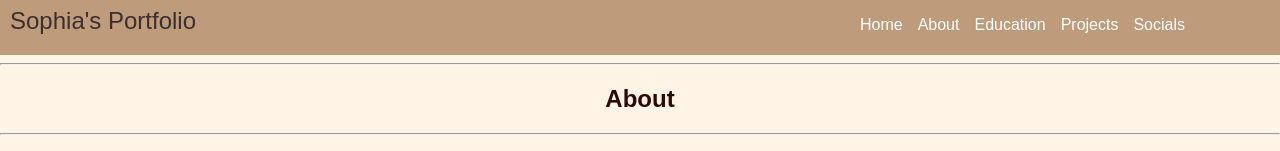
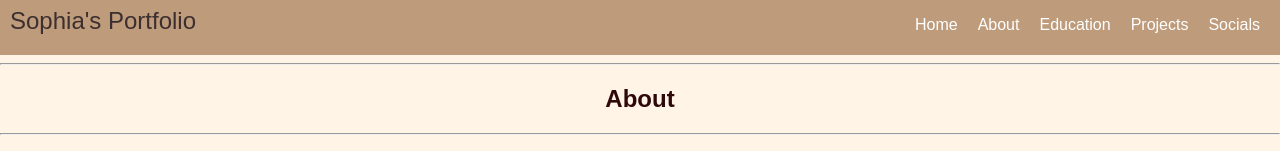
Before and after one commit to Sophia-l-S/react-laravel, a React (Create React App) app: page / in a window 1280 px wide. Shown: the top 151 px of the page. Built offline with nearby package versions, Linux system fonts and the light colour scheme; no server answers; a web font is replaced by a local one.

Commit message:
Update App.css

```diff
--- a/src/App.css
+++ b/src/App.css
@@ -21,7 +21,6 @@ body {
 #header {
    display: flex;
     justify-content: space-between;
-  padding-right: 5em;
     overflow: hidden;
     background-color: #be9b7b;
     position: -webkit-sticky;
@@ -31,7 +30,7 @@ body {
 
 .menu li  {
   display:inline-block;
-  margin-right: 15px;
+  margin-right: 20px;
 
 }
 .menu li a{
```
